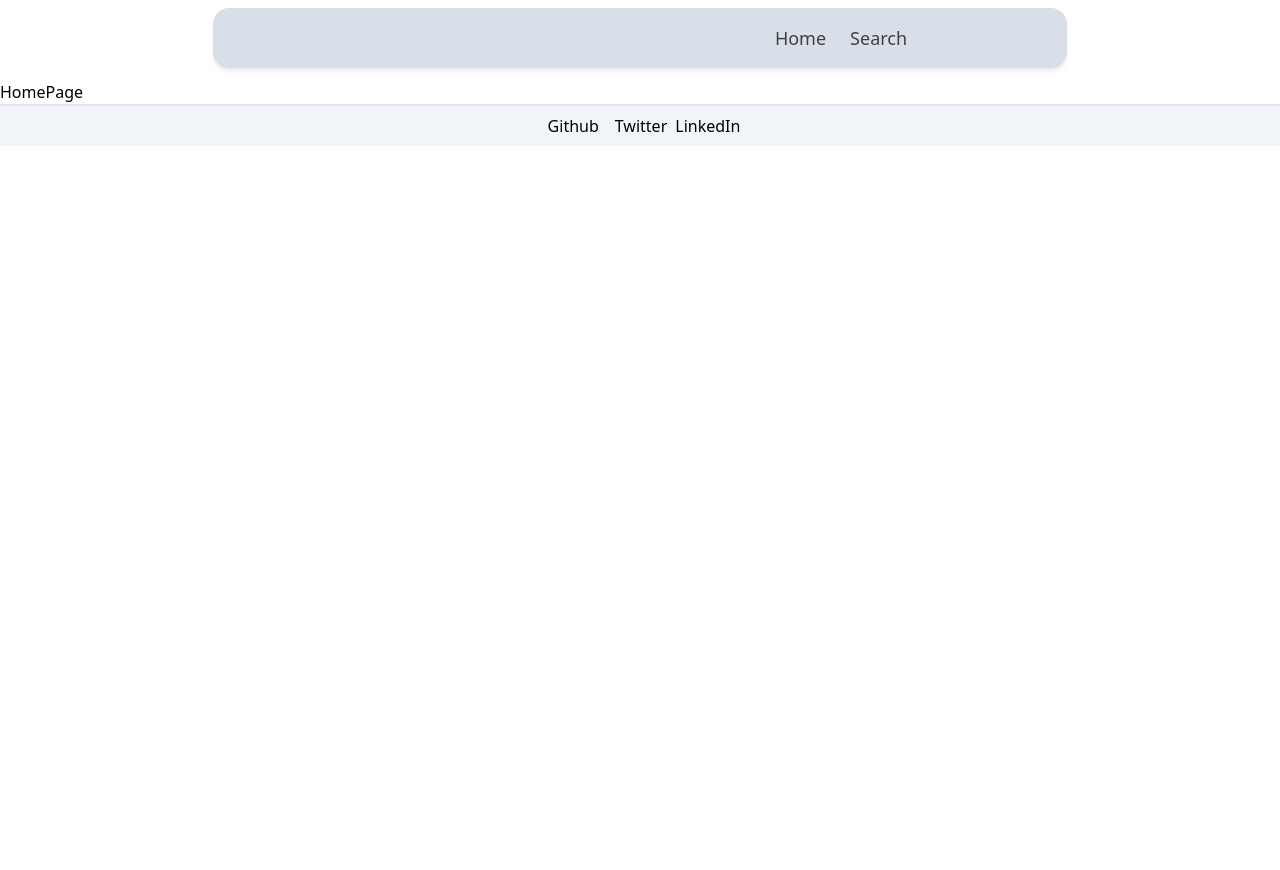
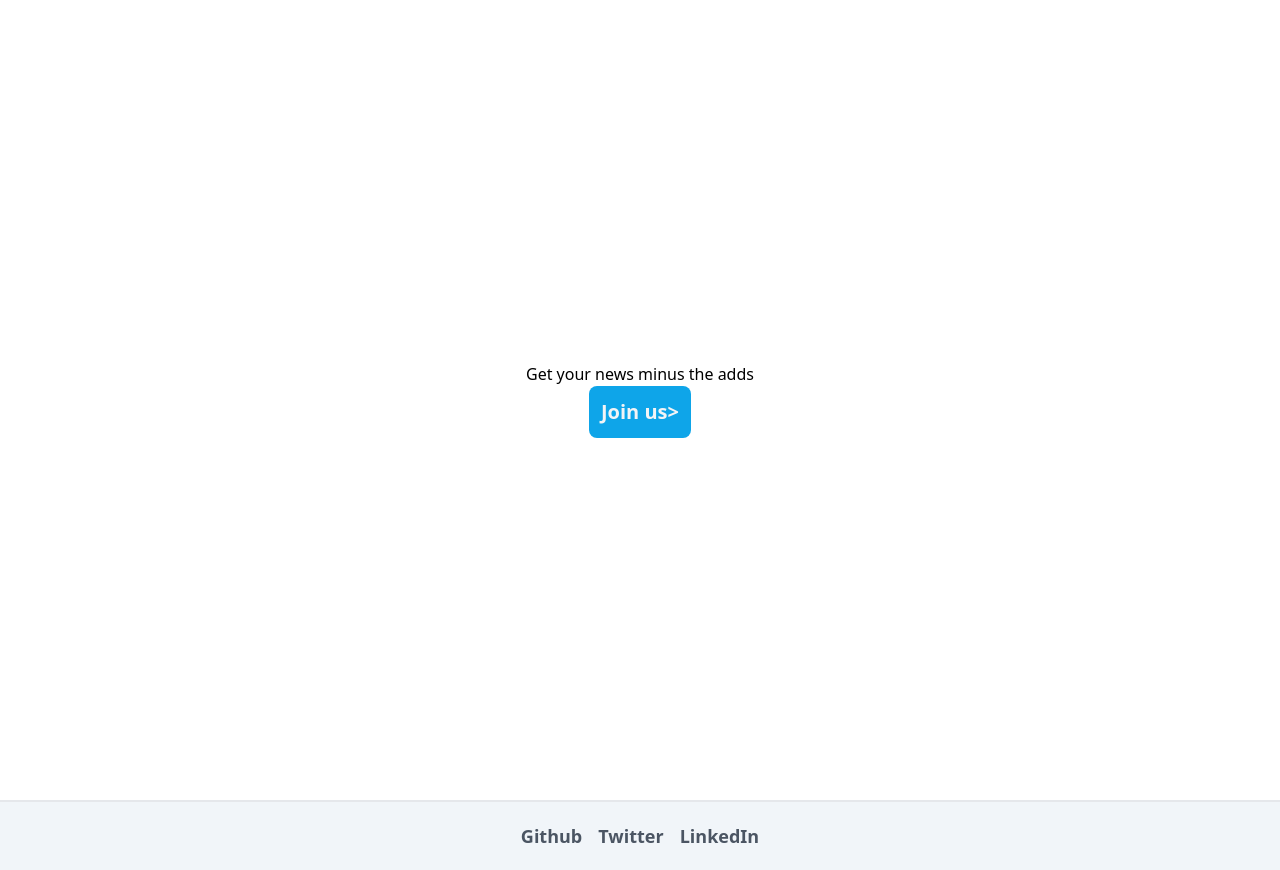
Before and after one commit to musaubrian/newslet, a Nuxt app: page / in a window 1280 px wide. Before the commit the page ends 800 px from the top, so only its background shows below. Built offline with nearby package versions, Linux system fonts and the light colour scheme.

Commit message:
chore: add news layout

```diff
--- /dev/null
+++ b/assets/css/tailwind.css
@@ -0,0 +1,9 @@
+@tailwind base;
+@tailwind components;
+@tailwind utilities;
+
+@layer components {
+  .btn {
+    @apply bg-sky-500 p-3 rounded-lg text-gray-100 text-xl font-semibold inline-flex items-center justify-evenly;
+  }
+}
--- a/components/Footer.vue
+++ b/components/Footer.vue
@@ -1,13 +1,13 @@
 <template>
-    <div class="w-full bg-slate-100 border-t-2 boreder-slate-300 p-2">
-        <ul class="inline-flex justify-center items-center w-full">
-            <li class="px-2">
+    <div class="w-full bg-slate-100 border-t-2 boreder-slate-300 py-5 px-2 h-full">
+        <ul class="flex flex-col  md:flex-row items-center justify-center w-full ">
+            <li class="px-2 text-gray-600 font-semibold text-lg hover:text-sky-600 transition-all">
                 <a href="https://github.com/musaubrian/newslet" target="_blank">Github</a>
             </li>
-            <li class="px-2">
+            <li class="px-2 text-gray-600 font-semibold text-lg hover:text-sky-600 transition-all">
                 <a href="https://twitter.com/_musaubrian" target="_blank">Twitter</a>
             </li>
-            <li>
+            <li class="px-2 text-gray-600 font-semibold text-lg hover:text-sky-600 transition-all">
                 <a href="https://linkedin.com/in/ernest-musau" target="_blank">LinkedIn</a>
             </li>
         </ul>
--- a/components/NavBar.vue
+++ b/components/NavBar.vue
@@ -6,7 +6,7 @@
                     <NuxtLink to="/">Home</NuxtLink>
                 </li>
                 <li class="px-3 py-2 hover:text-sky-600 transition-ease duration-500">
-                    <NuxtLink to="/search">Search</NuxtLink>
+                    <NuxtLink to="/news">news</NuxtLink>
                 </li>
             </ul>
         </div>
--- a/layouts/default.vue
+++ b/layouts/default.vue
@@ -1,6 +1,5 @@
 <template>
     <div>
-        <NavBar />
         <slot />
         <Footer />
     </div>
--- /dev/null
+++ b/layouts/news.vue
@@ -0,0 +1,9 @@
+<template>
+    <div>
+        <NavBar />
+        <div class="px-5">
+            <slot />
+        </div>
+        <Footer />
+    </div>
+</template>
--- a/pages/index.vue
+++ b/pages/index.vue
@@ -1,7 +1,10 @@
 <template>
-    <div>
-        <h1>HomePage</h1>
-
+    <div class="w-full h-[100vh] flex flex-col items-center justify-center">
+        <h1>Get your news minus the adds</h1>
+        <button class="btn">
+            Join us
+            <span>></span>
+        </button>
     </div>
 </template>
 
--- /dev/null
+++ b/pages/news/[id].vue
@@ -0,0 +1,15 @@
+<template>
+    <div>
+        <h1>single news page</h1>
+        <p>Id of {{ id }}</p>
+
+    </div>
+</template>
+
+<script setup>
+definePageMeta({
+    layout: 'news'
+})
+
+const { id } = useRoute().params
+</script>
--- /dev/null
+++ b/pages/news/index.vue
@@ -0,0 +1,15 @@
+<template>
+    <div>
+        <h1>news page</h1>
+        <h1>title</h1>
+        <p>Lorem ipsum dolor sit amet consectetur adipisicing elit. Aliquid, obcaecati.</p>
+        <span>Continue reading..</span>
+    </div>
+</template>
+
+<script setup>
+definePageMeta({
+    layout: 'news'
+})
+
+</script>
```
